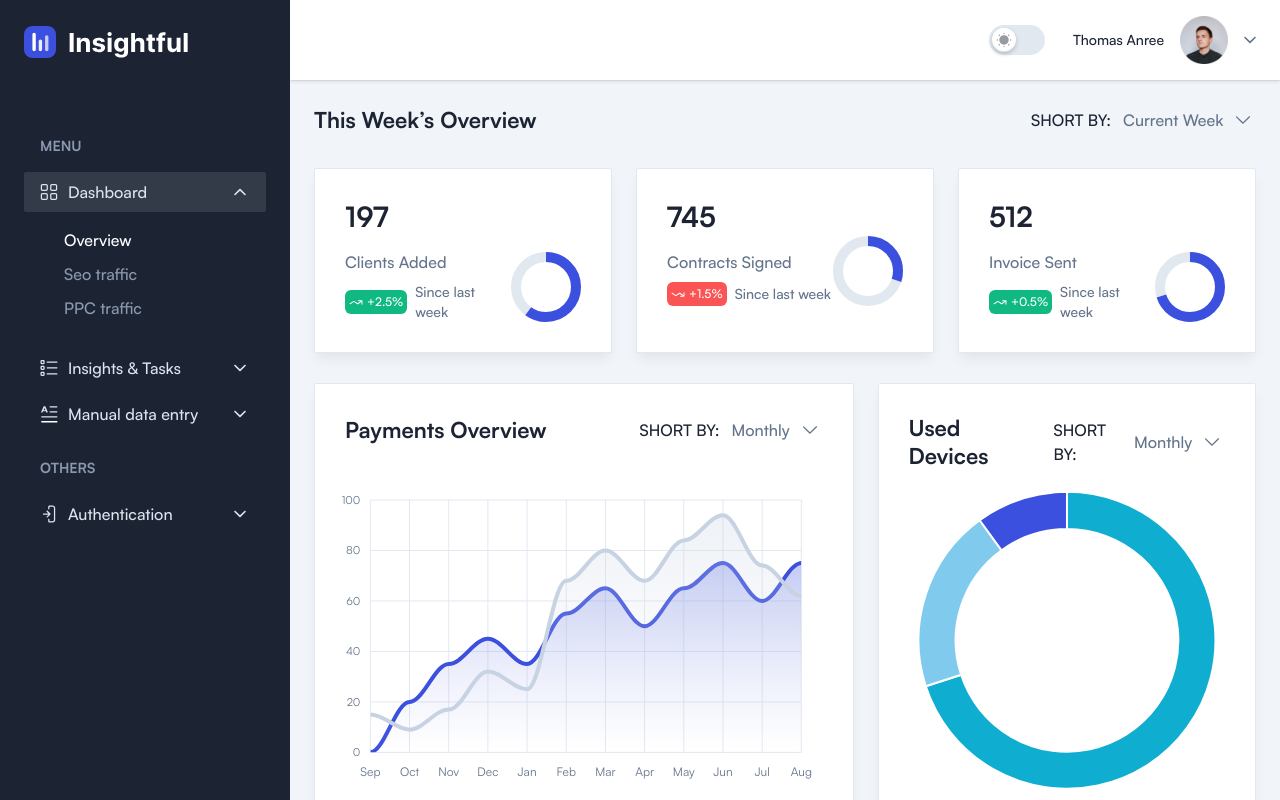
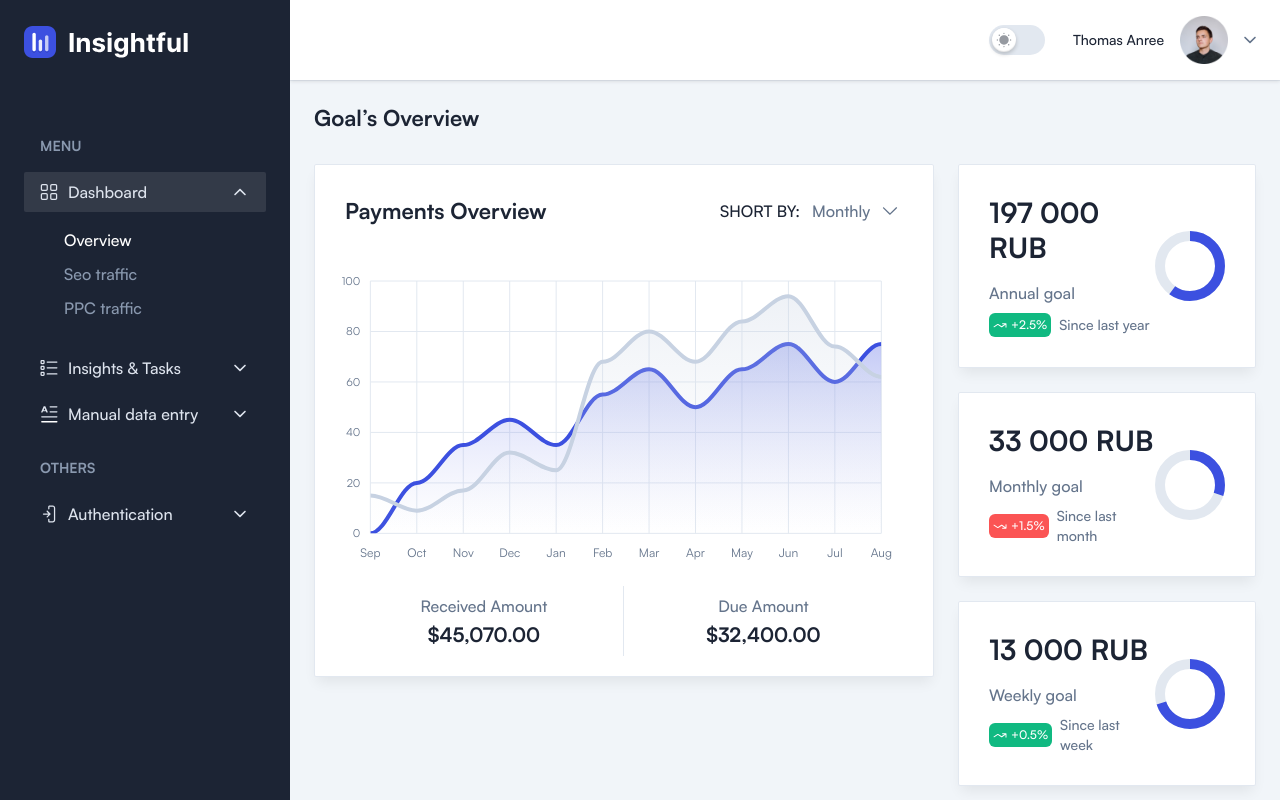
Before and after one commit to Vyachowski/business-dashboard, a React (Vite) app in the folder client/: page / in a window 1280 px wide. Built offline with nearby package versions, Linux system fonts and the light colour scheme.

Commit message:
feat: Add data stats components for overview page

```diff
--- a/client/src/components/DataStats/DataStats.tsx
+++ b/client/src/components/DataStats/DataStats.tsx
@@ -5,9 +5,9 @@ const DataStats = () => {
         <div className="flex items-center justify-center gap-2 border-b border-stroke pb-5 dark:border-strokedark xl:border-b-0 xl:border-r xl:pb-0">
           <div>
             <h4 className="mb-0.5 text-xl font-semibold text-black dark:text-white md:text-title-lg">
-              $4,350
+              450 Rub
             </h4>
-            <p className="text-sm font-medium">Unique Visitors</p>
+            <p className="text-sm font-medium">Lead Cost</p>
           </div>
           <div className="flex items-center gap-1">
             <svg
@@ -28,9 +28,9 @@ const DataStats = () => {
         <div className="flex items-center justify-center gap-2 border-b border-stroke pb-5 dark:border-strokedark xl:border-b-0 xl:border-r xl:pb-0">
           <div>
             <h4 className="mb-0.5 text-xl font-semibold text-black dark:text-white md:text-title-lg">
-              55.9K
+              300 Rub
             </h4>
-            <p className="text-sm font-medium">Total Pageviews</p>
+            <p className="text-sm font-medium">Lead revenue</p>
           </div>
           <div className="flex items-center gap-1">
             <svg
@@ -45,15 +45,15 @@ const DataStats = () => {
                 fill="#10B981"
               />
             </svg>
-            <span className="text-meta-3">25%</span>
+            <span className="text-meta-3">4%</span>
           </div>
         </div>
         <div className="flex items-center justify-center gap-2 border-b border-stroke pb-5 dark:border-strokedark sm:border-b-0 sm:pb-0 xl:border-r">
           <div>
             <h4 className="mb-0.5 text-xl font-semibold text-black dark:text-white md:text-title-lg">
-              54%
+              3.7 %
             </h4>
-            <p className="text-sm font-medium">Bounce Rate</p>
+            <p className="text-sm font-medium">Website conversion</p>
           </div>
           <div className="flex items-center gap-1">
             <svg
@@ -74,9 +74,9 @@ const DataStats = () => {
         <div className="flex items-center justify-center gap-2">
           <div>
             <h4 className="mb-0.5 text-xl font-semibold text-black dark:text-white md:text-title-lg">
-              2m 56s
+              2.3 pos
             </h4>
-            <p className="text-sm font-medium">Visit Duration</p>
+            <p className="text-sm font-medium">Average Sites Rankings</p>
           </div>
           <div className="flex items-center gap-1">
             <svg
--- /dev/null
+++ b/client/src/components/DataStats/DataStatsOne.tsx
@@ -0,0 +1,183 @@
+import React from 'react';
+
+const DataStatsThree: React.FC = () => {
+  return (
+    <div>
+
+      <div className="grid grid-cols-1 gap-4 md:gap-6 2xl:gap-7.5">
+        <div className="rounded-sm border border-stroke bg-white p-4 shadow-default dark:border-strokedark dark:bg-boxdark md:p-6 xl:p-7.5">
+          <div className="flex items-center justify-between">
+            <div>
+              <h3 className="mb-4 text-title-lg font-bold text-black dark:text-white">
+                197 000 RUB
+              </h3>
+              <p className="font-medium">Annual goal</p>
+              <span className="mt-2 flex items-center gap-2">
+                <span className="flex items-center gap-1 rounded-md bg-meta-3 p-1 text-xs font-medium text-white">
+                  <svg
+                    width="14"
+                    height="15"
+                    viewBox="0 0 14 15"
+                    fill="none"
+                    xmlns="http://www.w3.org/2000/svg"
+                  >
+                    <path
+                      d="M13.0155 5.24683H9.49366C9.23116 5.24683 9.01241 5.46558 9.01241 5.72808C9.01241 5.99058 9.23116 6.20933 9.49366 6.20933H11.6593L8.85928 8.09058C8.74991 8.17808 8.59678 8.17808 8.46553 8.09058L5.57803 6.18745C5.11866 5.8812 4.54991 5.8812 4.09053 6.18745L0.721783 8.44058C0.503033 8.5937 0.437408 8.89995 0.590533 9.1187C0.678033 9.24995 0.831157 9.33745 1.00616 9.33745C1.09366 9.33745 1.20303 9.31558 1.26866 9.24995L4.65928 6.99683C4.76866 6.90933 4.92178 6.90933 5.05303 6.99683L7.94053 8.92183C8.39991 9.22808 8.96866 9.22808 9.42803 8.92183L12.5124 6.8437V9.27183C12.5124 9.53433 12.7312 9.75308 12.9937 9.75308C13.2562 9.75308 13.4749 9.53433 13.4749 9.27183V5.72808C13.5187 5.46558 13.278 5.24683 13.0155 5.24683Z"
+                      fill="white"
+                    />
+                  </svg>
+                  <span>+2.5%</span>
+                </span>
+
+                <span className="text-sm font-medium">Since last year</span>
+              </span>
+            </div>
+
+            <div className='circle-place'>
+              <svg className="h-17.5 w-17.5 -rotate-90 transform">
+                <circle
+                  className="text-stroke dark:text-strokedark"
+                  strokeWidth="10"
+                  stroke="currentColor"
+                  fill="transparent"
+                  r="30"
+                  cx="35"
+                  cy="35"
+                />
+                <circle
+                  className="text-primary"
+                  strokeWidth="10"
+                  strokeDasharray={30 * 2 * Math.PI}
+                  strokeDashoffset={
+                    30 * 2 * Math.PI - (60 / 100) * 30 * 2 * Math.PI
+                  }
+                  stroke="currentColor"
+                  fill="transparent"
+                  r="30"
+                  cx="35"
+                  cy="35"
+                />
+              </svg>
+            </div>
+          </div>
+        </div>
+
+        <div className="rounded-sm border border-stroke bg-white p-4 shadow-default dark:border-strokedark dark:bg-boxdark md:p-6 xl:p-7.5">
+          <div className="flex items-center justify-between">
+            <div>
+              <h3 className="mb-4 text-title-lg font-bold text-black dark:text-white">
+                33 000 RUB
+              </h3>
+              <p className="font-medium">Monthly goal</p>
+              <span className="mt-2 flex items-center gap-2">
+                <span className="flex items-center gap-1 rounded-md bg-red p-1 text-xs font-medium text-white">
+                  <svg
+                    width="14"
+                    height="15"
+                    viewBox="0 0 14 15"
+                    fill="none"
+                    xmlns="http://www.w3.org/2000/svg"
+                  >
+                    <path
+                      d="M13.0157 5.24683C12.7532 5.24683 12.5344 5.46558 12.5344 5.72808V8.1562L9.40631 6.07808C8.94693 5.77183 8.37818 5.77183 7.91881 6.07808L5.0313 8.00308C4.92193 8.09058 4.7688 8.09058 4.63755 8.00308L1.24693 5.74995C1.02818 5.59683 0.721929 5.66245 0.568804 5.8812C0.415679 6.09995 0.481304 6.4062 0.700054 6.55933L4.09068 8.81245C4.55005 9.1187 5.1188 9.1187 5.57818 8.81245L8.46568 6.88745C8.57506 6.79995 8.72818 6.79995 8.85943 6.88745L11.6594 8.7687H9.4938C9.23131 8.7687 9.01256 8.98745 9.01256 9.24995C9.01256 9.51245 9.23131 9.7312 9.4938 9.7312H13.0157C13.2782 9.7312 13.4969 9.51245 13.4969 9.24995V5.72808C13.5188 5.46558 13.2782 5.24683 13.0157 5.24683Z"
+                      fill="white"
+                    />
+                  </svg>
+                  <span>+1.5%</span>
+                </span>
+
+                <span className="text-sm font-medium">Since last month</span>
+              </span>
+            </div>
+
+            <div x-data="{percent : 30}">
+              <svg className="h-17.5 w-17.5 -rotate-90 transform">
+                <circle
+                  className="text-stroke dark:text-strokedark"
+                  strokeWidth="10"
+                  stroke="currentColor"
+                  fill="transparent"
+                  r="30"
+                  cx="35"
+                  cy="35"
+                />
+                <circle
+                  className="text-primary"
+                  strokeWidth="10"
+                  strokeDasharray={30 * 2 * Math.PI}
+                  strokeDashoffset={
+                    30 * 2 * Math.PI - (30 / 100) * 30 * 2 * Math.PI
+                  }
+                  stroke="currentColor"
+                  fill="transparent"
+                  r="30"
+                  cx="35"
+                  cy="35"
+                />
+              </svg>
+            </div>
+          </div>
+        </div>
+
+        <div className="rounded-sm border border-stroke bg-white p-4 shadow-default dark:border-strokedark dark:bg-boxdark md:p-6 xl:p-7.5">
+          <div className="flex items-center justify-between">
+            <div>
+              <h3 className="mb-4 text-title-lg font-bold text-black dark:text-white">
+                13 000 RUB
+              </h3>
+              <p className="font-medium">Weekly goal</p>
+              <span className="mt-2 flex items-center gap-2">
+                <span className="flex items-center gap-1 rounded-md bg-meta-3 p-1 text-xs font-medium text-white">
+                  <svg
+                    width="14"
+                    height="15"
+                    viewBox="0 0 14 15"
+                    fill="none"
+                    xmlns="http://www.w3.org/2000/svg"
+                  >
+                    <path
+                      d="M13.0155 5.24683H9.49366C9.23116 5.24683 9.01241 5.46558 9.01241 5.72808C9.01241 5.99058 9.23116 6.20933 9.49366 6.20933H11.6593L8.85928 8.09058C8.74991 8.17808 8.59678 8.17808 8.46553 8.09058L5.57803 6.18745C5.11866 5.8812 4.54991 5.8812 4.09053 6.18745L0.721783 8.44058C0.503033 8.5937 0.437408 8.89995 0.590533 9.1187C0.678033 9.24995 0.831157 9.33745 1.00616 9.33745C1.09366 9.33745 1.20303 9.31558 1.26866 9.24995L4.65928 6.99683C4.76866 6.90933 4.92178 6.90933 5.05303 6.99683L7.94053 8.92183C8.39991 9.22808 8.96866 9.22808 9.42803 8.92183L12.5124 6.8437V9.27183C12.5124 9.53433 12.7312 9.75308 12.9937 9.75308C13.2562 9.75308 13.4749 9.53433 13.4749 9.27183V5.72808C13.5187 5.46558 13.278 5.24683 13.0155 5.24683Z"
+                      fill="white"
+                    />
+                  </svg>
+                  <span>+0.5%</span>
+                </span>
+
+                <span className="text-sm font-medium">Since last week</span>
+              </span>
+            </div>
+
+            <div>
+              <svg className="h-17.5 w-17.5 -rotate-90 transform">
+                <circle
+                  className="text-stroke dark:text-strokedark"
+                  strokeWidth="10"
+                  stroke="currentColor"
+                  fill="transparent"
+                  r="30"
+                  cx="35"
+                  cy="35"
+                />
+                <circle
+                  className="text-primary"
+                  strokeWidth="10"
+                  strokeDasharray={30 * 2 * Math.PI}
+                  strokeDashoffset={
+                    30 * 2 * Math.PI - (70 / 100) * 30 * 2 * Math.PI
+                  }
+                  stroke="currentColor"
+                  fill="transparent"
+                  r="30"
+                  cx="35"
+                  cy="35"
+                />
+              </svg>
+            </div>
+          </div>
+        </div>
+      </div>
+    </div>
+  );
+};
+
+export default DataStatsThree;
--- a/client/src/pages/Dashboard/Overview.tsx
+++ b/client/src/pages/Dashboard/Overview.tsx
@@ -1,35 +1,36 @@
 import React from 'react';
-import ChartEight from '../../components/Charts/ChartEight';
-import ChartNine from '../../components/Charts/ChartNine';
 import ChartSeven from '../../components/Charts/ChartSeven';
-import DataStatsThree from '../../components/DataStats/DataStatsThree';
-import LeadsReport from '../../components/LeadsReport';
-import ToDoList from '../../components/Todo/ToDoList';
+import DataStatsOne from "../../components/DataStats/DataStatsOne.tsx";
+import DataStats from "../../components/DataStats/DataStats.tsx";
 
-const CRM: React.FC = () => {
+const Overview: React.FC = () => {
   return (
     <>
-      <DataStatsThree />
+      <div className="mb-8 flex flex-col gap-2 sm:flex-row sm:items-center sm:justify-between">
+        <div>
+          <h2 className="text-title-sm2 font-bold text-black dark:text-white">
+            Goal’s Overview
+          </h2>
+        </div>
+      </div>
 
       <div className="mt-7.5 grid grid-cols-12 gap-4 md:gap-6 2xl:gap-7.5">
-        <div className="col-span-12 xl:col-span-7">
+        <div className="col-span-12 xl:col-span-8">
           <ChartSeven />
         </div>
-
-        <div className="col-span-12 xl:col-span-5">
-          <ChartEight />
+        <div className="col-span-12 xl:col-span-4">
+          <DataStatsOne />
         </div>
 
-        <LeadsReport />
+      </div>
 
-        <div className="col-span-12 xl:col-span-5">
-          <ChartNine />
+      <div className="mt-7.5 grid grid-cols-12 gap-4 md:gap-6 2xl:gap-7.5">
+        <div className="col-span-12">
+          <DataStats />
         </div>
-
-        <ToDoList />
       </div>
     </>
   );
 };
 
-export default CRM;
+export default Overview;
```
